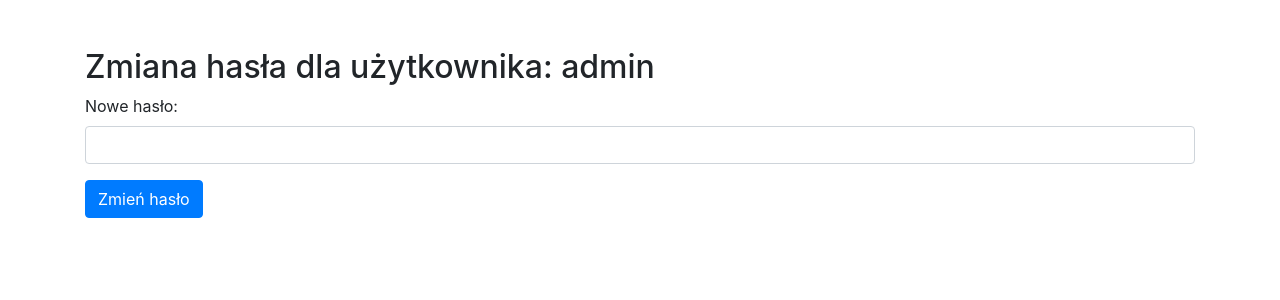
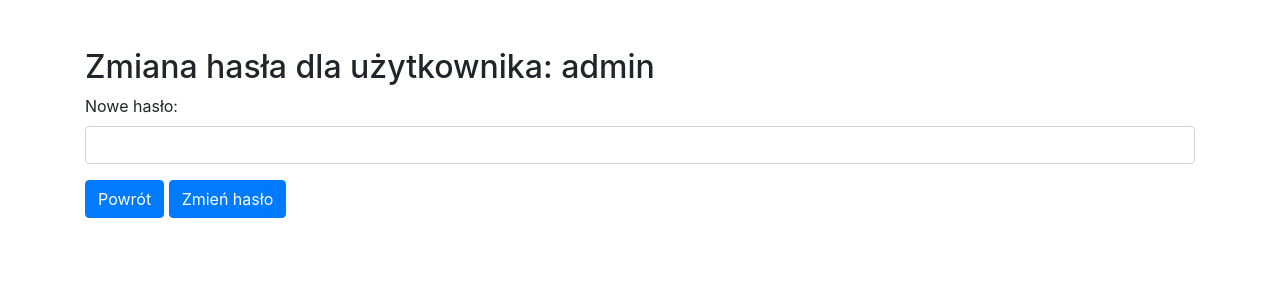
Before and after one commit to baqbaek/library, a PHP site: page /change_password.php in a window 1280 px wide. Shown: the top 300 px of the page. Run offline with PHP 8.4, Linux system fonts and the light colour scheme; a user stored in the database is signed in; some libraries are stand-ins or nearby versions.

Commit message:
dodanie powrotu do strony głownej

```diff
--- a/app/change_password.php
+++ b/app/change_password.php
@@ -68,6 +68,7 @@ if ($_SERVER["REQUEST_METHOD"] == "POST") {
                 <label for="new_password">Nowe hasło:</label>
                 <input type="password" class="form-control" id="new_password" name="new_password" required>
             </div>
+            <button type="button" class="btn btn-primary" onclick="window.location.href='dashboard.php'">Powrót</button>
             <button type="submit" class="btn btn-primary">Zmień hasło</button>
         </form>
     </div>
```
